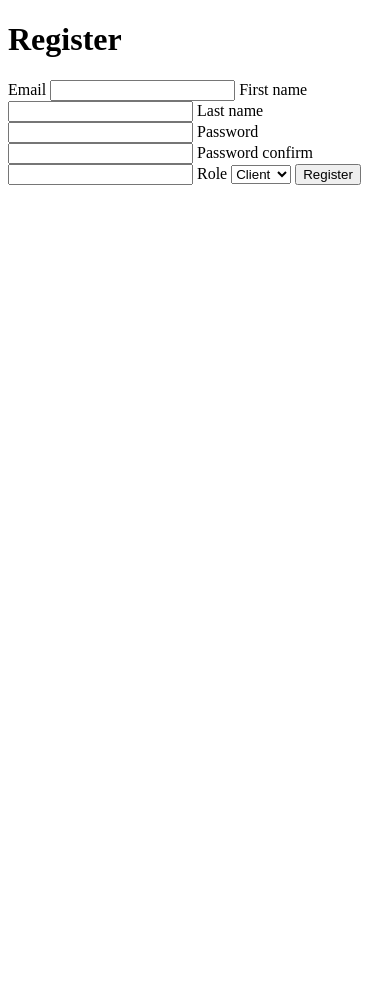
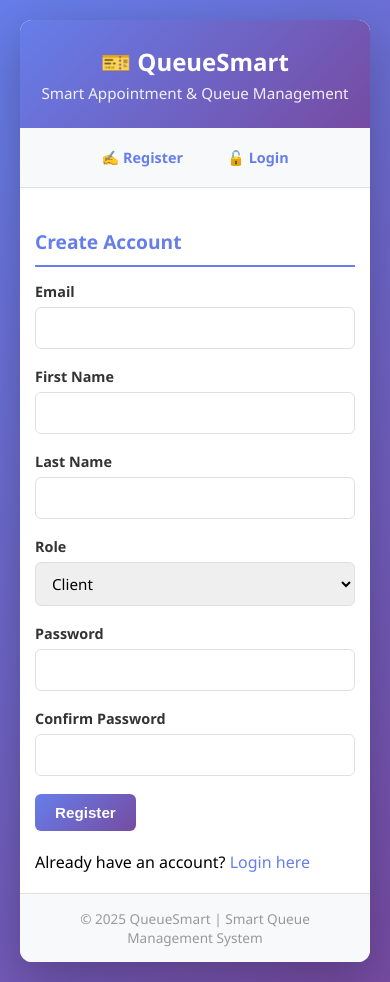
Before and after one commit to ALpatson/QueueSmart, a Django app: page /appointments/register/ in a window 390 px wide. Before the commit the page ends 185 px from the top, so only its background shows below. Run offline with Django 5.2, Linux system fonts and the light colour scheme.

Commit message:
Add some templates and prove UI

```diff
--- a/appointments/forms.py
+++ b/appointments/forms.py
@@ -1,4 +1,5 @@
 from django import forms
+from .models import CustomUser, Service
 
 class RegistrationForm(forms.Form):
     email = forms.EmailField()
@@ -7,3 +8,21 @@ class RegistrationForm(forms.Form):
     password = forms.CharField(widget=forms.PasswordInput)
     password_confirm = forms.CharField(widget=forms.PasswordInput)
     role = forms.ChoiceField(choices=[('client', 'Client'), ('staff', 'Staff'), ('admin', 'Admin')])
+
+
+class BookingForm(forms.Form):
+    service = forms.ModelChoiceField(
+        queryset=Service.objects.all(),
+        label="Select Service"
+    )
+    appointment_date = forms.DateField(
+        widget=forms.DateInput(attrs={'type': 'date'})
+    )
+    appointment_time = forms.TimeField(
+        widget=forms.TimeInput(attrs={'type': 'time'})
+    )
+    notes = forms.CharField(
+        widget=forms.Textarea,
+        required=False,
+        label="Additional Notes"
+    )
--- /dev/null
+++ b/appointments/templates/appointments/base.html
@@ -0,0 +1,360 @@
+<!DOCTYPE html>
+<html lang="en">
+<head>
+    <meta charset="UTF-8">
+    <meta name="viewport" content="width=device-width, initial-scale=1.0">
+    <title>{% block title %}QueueSmart{% endblock %}</title>
+    <style>
+        * {
+            margin: 0;
+            padding: 0;
+            box-sizing: border-box;
+        }
+
+        body {
+            font-family: 'Segoe UI', Tahoma, Geneva, Verdana, sans-serif;
+            background: linear-gradient(135deg, #667eea 0%, #764ba2 100%);
+            min-height: 100vh;
+            padding: 20px;
+        }
+
+        .container {
+            max-width: 900px;
+            margin: 0 auto;
+            background: white;
+            border-radius: 12px;
+            box-shadow: 0 15px 50px rgba(0,0,0,0.25);
+            overflow: hidden;
+        }
+
+        header {
+            background: linear-gradient(135deg, #667eea 0%, #764ba2 100%);
+            color: white;
+            padding: 25px 20px;
+            text-align: center;
+        }
+
+        header h1 {
+            font-size: 1.8em;
+            margin-bottom: 5px;
+        }
+
+        header p {
+            font-size: 0.95em;
+            opacity: 0.9;
+        }
+
+        nav {
+            background: #f8f9fa;
+            padding: 12px 20px;
+            border-bottom: 1px solid #e0e0e0;
+            display: flex;
+            gap: 12px;
+            justify-content: center;
+            flex-wrap: wrap;
+        }
+
+        nav a {
+            text-decoration: none;
+            color: #667eea;
+            font-weight: 600;
+            padding: 8px 16px;
+            border-radius: 6px;
+            transition: all 0.3s ease;
+            font-size: 0.9em;
+        }
+
+        nav a:hover {
+            background: #667eea;
+            color: white;
+        }
+
+        .content {
+            padding: 30px 20px;
+        }
+
+        .messages {
+            margin-bottom: 20px;
+        }
+
+        .messages p {
+            padding: 12px 15px;
+            margin-bottom: 10px;
+            border-radius: 6px;
+            background: #d4edda;
+            border-left: 4px solid #28a745;
+            color: #155724;
+            font-size: 0.95em;
+        }
+
+        .messages .error {
+            background: #f8d7da;
+            border-left-color: #dc3545;
+            color: #721c24;
+        }
+
+        h2 {
+            color: #667eea;
+            margin: 20px 0 15px 0;
+            padding-bottom: 10px;
+            border-bottom: 2px solid #667eea;
+            font-size: 1.4em;
+        }
+
+        .form-container {
+            max-width: 450px;
+            margin: 0 auto;
+        }
+
+        .form-group {
+            margin-bottom: 18px;
+        }
+
+        label {
+            display: block;
+            margin-bottom: 6px;
+            font-weight: 600;
+            color: #333;
+            font-size: 0.9em;
+        }
+
+        input, select, textarea {
+            width: 100%;
+            padding: 10px 12px;
+            border: 1.5px solid #e0e0e0;
+            border-radius: 6px;
+            font-size: 0.95em;
+            font-family: inherit;
+            transition: all 0.3s ease;
+        }
+
+        input:focus, select:focus, textarea:focus {
+            outline: none;
+            border-color: #667eea;
+            box-shadow: 0 0 8px rgba(102, 126, 234, 0.2);
+        }
+
+        button, .btn {
+            background: linear-gradient(135deg, #667eea 0%, #764ba2 100%);
+            color: white;
+            padding: 10px 20px;
+            border: none;
+            border-radius: 6px;
+            cursor: pointer;
+            font-weight: 600;
+            font-size: 0.95em;
+            transition: all 0.3s ease;
+            text-decoration: none;
+            display: inline-block;
+        }
+
+        button:hover, .btn:hover {
+            transform: translateY(-2px);
+            box-shadow: 0 5px 15px rgba(102, 126, 234, 0.3);
+        }
+
+        button:active {
+            transform: translateY(0);
+        }
+
+        .btn-danger {
+            background: linear-gradient(135deg, #dc3545 0%, #c82333 100%);
+        }
+
+        .btn-success {
+            background: linear-gradient(135deg, #28a745 0%, #20c997 100%);
+        }
+
+        .login-link {
+            text-align: center;
+            margin-top: 15px;
+            font-size: 0.9em;
+        }
+
+        .login-link a {
+            color: #667eea;
+            font-weight: 600;
+        }
+
+        table {
+            width: 100%;
+            border-collapse: collapse;
+            margin: 15px 0;
+            background: white;
+            border-radius: 6px;
+            font-size: 0.9em;
+            overflow: hidden;
+        }
+
+        table th {
+            background: #667eea;
+            color: white;
+            padding: 10px 12px;
+            text-align: left;
+            font-weight: 600;
+            font-size: 0.85em;
+        }
+
+        table td {
+            padding: 10px 12px;
+            border-bottom: 1px solid #f0f0f0;
+        }
+
+        table tr:hover {
+            background: #f9f9f9;
+        }
+
+        .action-links {
+            display: flex;
+            gap: 6px;
+            flex-wrap: wrap;
+        }
+
+        .action-links a {
+            padding: 6px 10px;
+            background: #667eea;
+            color: white;
+            border-radius: 4px;
+            font-size: 0.8em;
+            text-decoration: none;
+            font-weight: 600;
+            transition: all 0.2s;
+        }
+
+        .action-links a:hover {
+            transform: translateY(-1px);
+        }
+
+        .action-links .btn-danger {
+            background: #dc3545;
+        }
+
+        .action-links .btn-success {
+            background: #28a745;
+        }
+
+        .currently-serving {
+            background: linear-gradient(135deg, #28a745 0%, #20c997 100%);
+            color: white;
+            padding: 20px;
+            border-radius: 8px;
+            margin-bottom: 20px;
+            text-align: center;
+            border-left: 5px solid #1eae67;
+        }
+
+        .currently-serving h2 {
+            color: white;
+            border: none;
+            margin: 0 0 10px 0;
+            font-size: 1.2em;
+        }
+
+        .currently-serving p {
+            margin: 5px 0;
+            font-size: 0.95em;
+        }
+
+        .no-serving {
+            background: linear-gradient(135deg, #fd7e14 0%, #ff6b6b 100%);
+            color: white;
+            padding: 20px;
+            border-radius: 8px;
+            margin-bottom: 20px;
+            text-align: center;
+            border-left: 5px solid #ff5252;
+        }
+
+        .no-serving h2 {
+            color: white;
+            border: none;
+            margin: 0 0 10px 0;
+            font-size: 1.2em;
+        }
+
+        footer {
+            background: #f8f9fa;
+            padding: 15px 20px;
+            text-align: center;
+            border-top: 1px solid #e0e0e0;
+            color: #999;
+            font-size: 0.85em;
+        }
+
+        a {
+            color: #667eea;
+            text-decoration: none;
+        }
+
+        a:hover {
+            text-decoration: underline;
+        }
+
+        .no-data {
+            text-align: center;
+            color: #999;
+            padding: 20px;
+            font-size: 0.95em;
+        }
+
+        @media (max-width: 600px) {
+            header h1 {
+                font-size: 1.5em;
+            }
+
+            .content {
+                padding: 20px 15px;
+            }
+
+            h2 {
+                font-size: 1.2em;
+            }
+
+            table {
+                font-size: 0.85em;
+            }
+
+            table th, table td {
+                padding: 8px 10px;
+            }
+        }
+    </style>
+</head>
+<body>
+    <div class="container">
+        <header>
+            <h1>🎫 QueueSmart</h1>
+            <p>Smart Appointment & Queue Management</p>
+        </header>
+
+        <nav>
+            {% if request.session.user_role == 'client' %}
+                <a href="{% url 'book_appointment' %}">📅 Book</a>
+                <a href="{% url 'login' %}">🚪 Logout</a>
+            {% elif request.session.user_role == 'staff' or request.session.user_role == 'admin' %}
+                <a href="{% url 'staff_dashboard' %}">📊 Dashboard</a>
+                <a href="{% url 'login' %}">🚪 Logout</a>
+            {% else %}
+                <a href="{% url 'registration' %}">✍️ Register</a>
+                <a href="{% url 'login' %}">🔓 Login</a>
+            {% endif %}
+        </nav>
+
+        <div class="content">
+            {% if messages %}
+                <div class="messages">
+                    {% for message in messages %}
+                        <p class="{% if message.tags %}{{ message.tags }}{% endif %}">{{ message }}</p>
+                    {% endfor %}
+                </div>
+            {% endif %}
+
+            {% block content %}{% endblock %}
+        </div>
+
+        <footer>
+            <p>&copy; 2025 QueueSmart | Smart Queue Management System</p>
+        </footer>
+    </div>
+</body>
+</html>
--- a/appointments/templates/appointments/registration.html
+++ b/appointments/templates/appointments/registration.html
@@ -1,33 +1,45 @@
-<!DOCTYPE html>
-<html>
-<head>
-    <title>Register</title>
-</head>
-<body>
-    <h1>Register</h1>
+{% extends 'appointments/base.html' %}
 
-    {% if messages %}
-        {% for message in messages %}
-            <p>{{ message }}</p>
-        {% endfor %}
-    {% endif %}
+{% block title %}Register - QueueSmart{% endblock %}
 
-    <form method="POST">
+{% block content %}
+    <h2>Create Account</h2>
+
+    <form method="POST" style="max-width: 500px;">
         {% csrf_token %}
 
-        <label>{{ form.email.label }}</label>
-        {{ form.email }}
-        <label>{{ form.first_name.label }}</label>
-        {{ form.first_name }}
-        <label>{{ form.last_name.label }}</label>
-        {{ form.last_name }}
-        <label>{{ form.password.label }}</label>
-        {{ form.password }}
-        <label>{{ form.password_confirm.label }}</label>
-        {{ form.password_confirm }}
-        <label>{{ form.role.label }}</label>
-        {{ form.role }}
+        <div class="form-group">
+            <label for="email">Email</label>
+            {{ form.email }}
+        </div>
+
+        <div class="form-group">
+            <label for="first_name">First Name</label>
+            {{ form.first_name }}
+        </div>
+
+        <div class="form-group">
+            <label for="last_name">Last Name</label>
+            {{ form.last_name }}
+        </div>
+
+        <div class="form-group">
+            <label for="role">Role</label>
+            {{ form.role }}
+        </div>
+
+        <div class="form-group">
+            <label for="password">Password</label>
+            {{ form.password }}
+        </div>
+
+        <div class="form-group">
+            <label for="password_confirm">Confirm Password</label>
+            {{ form.password_confirm }}
+        </div>
+
         <button type="submit">Register</button>
     </form>
-</body>
-</html>
+
+    <p style="margin-top: 20px;">Already have an account? <a href="{% url 'login' %}">Login here</a></p>
+{% endblock %}
--- a/appointments/urls.py
+++ b/appointments/urls.py
@@ -4,4 +4,9 @@ from . import views
 urlpatterns = [
     path('register/', views.registration, name='registration'),
     path('login/', views.login, name='login'),
+    path('book/', views.book_appointment, name='book_appointment'),
+    path('staff/dashboard/', views.staff_dashboard, name='staff_dashboard'),
+    path('appointment/<int:appointment_id>/approve/', views.approve_appointment, name='approve_appointment'),
+    path('appointment/<int:appointment_id>/reject/', views.reject_appointment, name='reject_appointment'),
+    path('appointment/<int:appointment_id>/serving/', views.mark_serving, name='mark_serving'),
 ]
--- a/appointments/views.py
+++ b/appointments/views.py
@@ -1,7 +1,8 @@
 from django.shortcuts import render, redirect
 from django.contrib import messages
-from .forms import RegistrationForm
-from .models import CustomUser
+from .forms import RegistrationForm, BookingForm
+from .decorators import client_only, staff_only, admin_only
+from .models import CustomUser, Appointment
 from django.contrib.auth.hashers import make_password, check_password
 
 def registration(request):
@@ -60,3 +61,91 @@ def login(request):
             return redirect('login')
 
     return render(request, 'appointments/login.html')
+
+
+@client_only
+def book_appointment(request):
+    if request.method == 'POST':
+        form = BookingForm(request.POST)
+        if form.is_valid():
+            # Create appointment
+            appointment = Appointment.objects.create(
+                client_id=request.session['user_id'],
+                service=form.cleaned_data['service'],
+                appointment_date=form.cleaned_data['appointment_date'],
+                appointment_time=form.cleaned_data['appointment_time'],
+                status='pending'
+            )
+            messages.success(request, "Appointment booked! Awaiting staff approval.")
+            return redirect('/appointments/login/')
+    else:
+        form = BookingForm()
+
+    return render(request, 'appointments/book_appointment.html', {'form': form})
+
+@staff_only
+def staff_dashboard(request):
+    """Staff can view pending appointments"""
+    pending_appointments = Appointment.objects.filter(status='pending')
+    approved_appointments = Appointment.objects.filter(status='approved').order_by('queue_number')
+    serving_appointment = Appointment.objects.filter(status='serving').first()
+
+    context = {
+        'pending_appointments': pending_appointments,
+        'approved_appointments': approved_appointments,
+        'serving_appointment': serving_appointment,
+    }
+
+    return render(request, 'appointments/staff_dashboard.html', context)
+
+@staff_only
+def approve_appointment(request, appointment_id):
+    """Staff approves an appointment"""
+    try:
+        appointment = Appointment.objects.get(id=appointment_id)
+        appointment.status = 'approved'
+
+        # Auto assign queue number
+        last_queue = Appointment.objects.filter(status='approved').order_by('-queue_number').first()
+        if last_queue and last_queue.queue_number:
+            appointment.queue_number = last_queue.queue_number + 1
+        else:
+            appointment.queue_number = 1
+
+        appointment.save()
+        messages.success(request, f"Appointment approved! Queue #: {appointment.queue_number}")
+    except Appointment.DoesNotExist:
+        messages.error(request, "Appointment not found!")
+
+    return redirect('staff_dashboard')
+
+
+@staff_only
+def reject_appointment(request, appointment_id):
+    """Staff rejects an appointment"""
+    try:
+        appointment = Appointment.objects.get(id=appointment_id)
+        appointment.status = 'rejected'
+        appointment.save()
+        messages.success(request, f"Appointment rejected!")
+    except Appointment.DoesNotExist:
+        messages.error(request, "Appointment not found!")
+
+    return redirect('staff_dashboard')
+
+@staff_only
+def mark_serving(request, appointment_id):
+    """Mark appointment as currently being served"""
+    try:
+        # Mark all as not serving
+        Appointment.objects.filter(status='approved').update(status='approved')
+
+        # Mark this one as serving
+        appointment = Appointment.objects.get(id=appointment_id)
+        appointment.status = 'serving'
+        appointment.save()
+        messages.success(request, f"Now serving Queue #{appointment.queue_number}")
+    except Appointment.DoesNotExist:
+        messages.error(request, "Appointment not found!")
+
+    return redirect('staff_dashboard')
```
Also changed, not shown: appointments/templates/appointments/book_appointment.html (added, +33 -0 lines), appointments/templates/appointments/login.html (+16 -20 lines), appointments/templates/appointments/staff_dashboard.html (added, +87 -0 lines).
